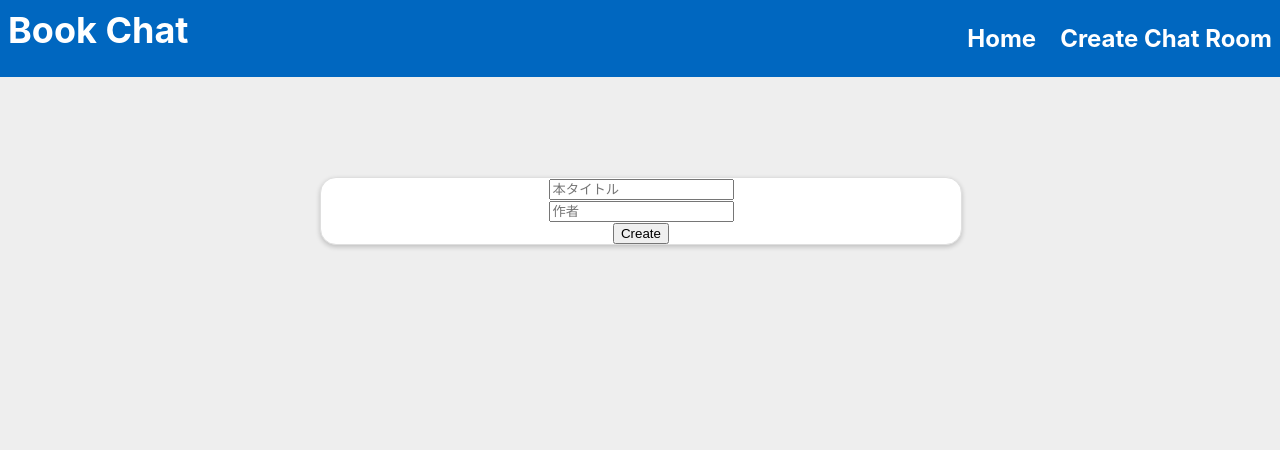
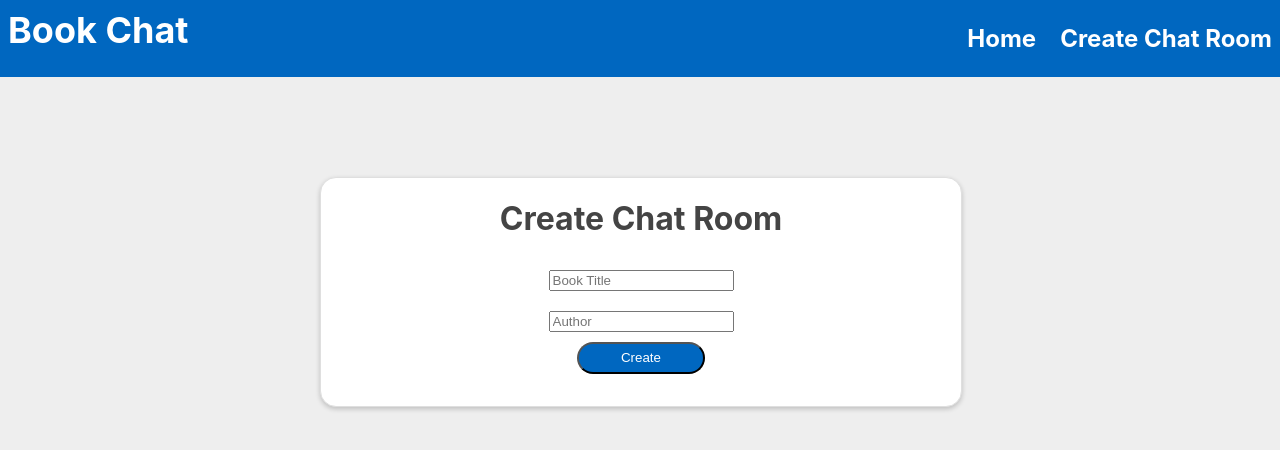
Before and after one commit to tera1994/book_chat_frontend, a React app: page /create-book-chat-room in a window 1280 px wide. Shown: the top 450 px of the page. Built offline with nearby package versions, Linux system fonts and the light colour scheme.

Commit message:
Modify creating chat room view.

```diff
--- a/src/pages/CreateBookChatRoom.js
+++ b/src/pages/CreateBookChatRoom.js
@@ -27,13 +27,14 @@ const CreateBookChatRoom = () => {
     <>
       <div className="main">
         <form className="form" onSubmit={handleSubmit}>
+          <h1>Create Chat Room</h1>
           <div>
             <input
               value={title}
               onChange={(e) => setTitle(e.target.value)}
               type="text"
               name="title"
-              placeholder="本タイトル"
+              placeholder="Book Title"
               required
             />
           </div>
@@ -43,7 +44,7 @@ const CreateBookChatRoom = () => {
               onChange={(e) => setAuthor(e.target.value)}
               type="text"
               name="author"
-              placeholder="作者"
+              placeholder="Author"
               required
             />
           </div>
@@ -72,6 +73,23 @@ const CreateBookChatRoom = () => {
           top: 0%;
           left: 25%;
         }
+
+        input {
+          margin-top: 10px;
+          margin-bottom: 10px;
+        }
+
+        button {
+          background: #0067c0;
+          color: #fff;
+          height: 32px;
+          width: 128px;
+          border-radius: 32px;
+          margin-bottom: 32px;
+        }
+        h1 {
+          color: #444;
+        }
       `}</style>
     </>
   );
```
